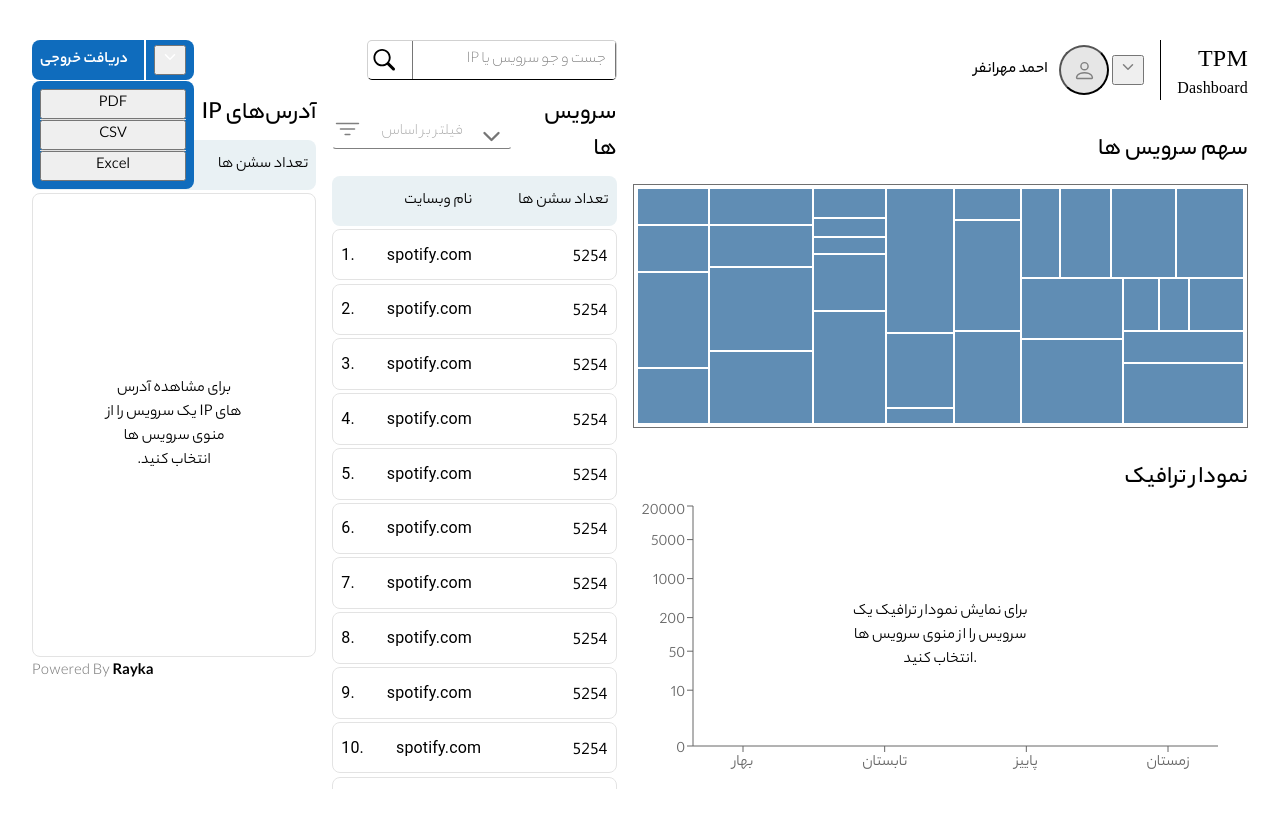
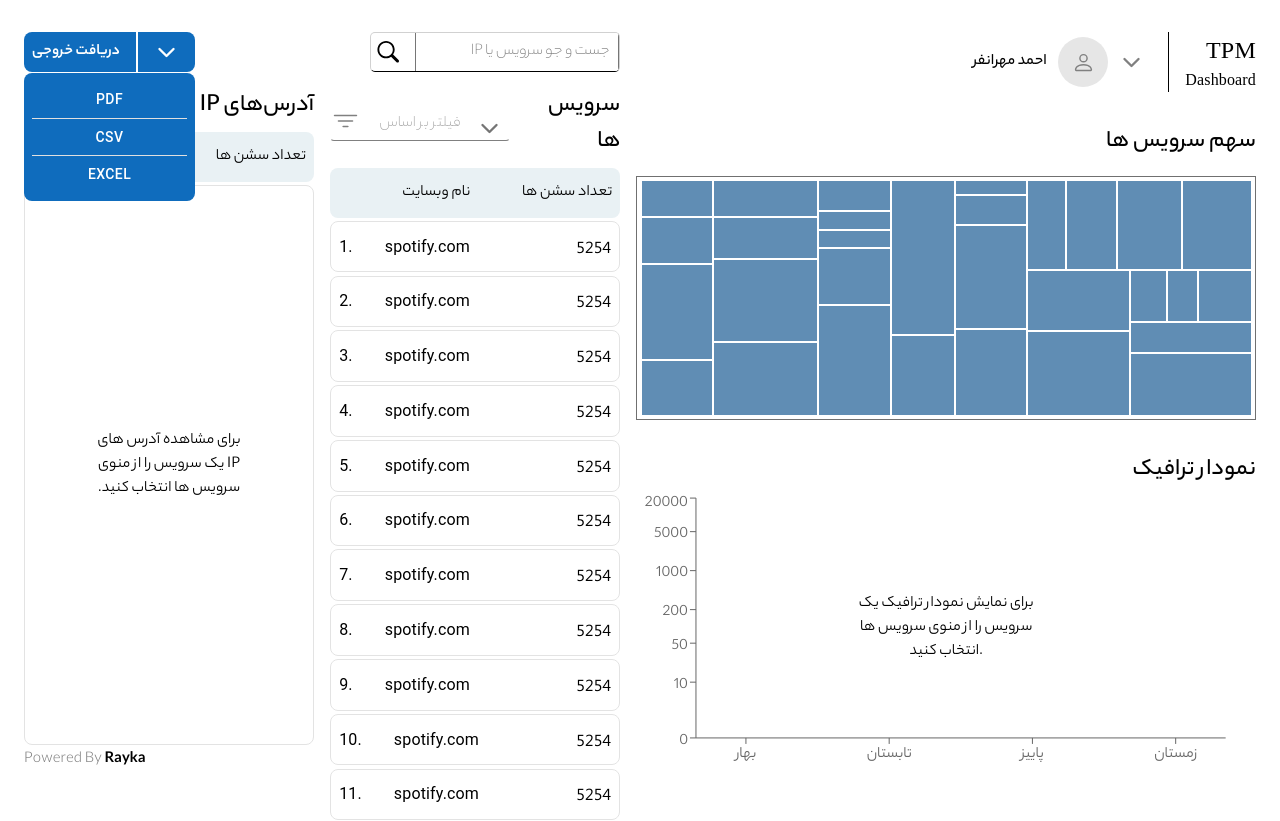
Before and after one commit to mahjs/Rayka-TPM, a React (Vite) app: page / in a window 1280 px wide. Both pictures are taken after a click on the button 170 px from the left and 60 px from the top of the page. Built offline with nearby package versions, Linux system fonts and the light colour scheme; the HTML template or start-up script is replaced by a standard one; a web font is replaced by a local one.

Commit message:
make tooltip and fix ui and scroll issues

```diff
--- a/src/layout/normalize.css
+++ b/src/layout/normalize.css
@@ -15,7 +15,7 @@ html {
 /* Remove default margin in favour of better control in authored CSS */
 body, h1, h2, h3, h4, p,
 figure, blockquote, dl, dd {
-  margin-block-end: 0;
+  margin: 0;
 }
 
 /* Remove list styles on ul, ol elements with a list role, which suggests default styling will be removed */
--- a/src/pages/Dashboard.tsx
+++ b/src/pages/Dashboard.tsx
@@ -4,6 +4,7 @@ import { IoFilterOutline } from "react-icons/io5";
 import { IoChevronDown } from "react-icons/io5";
 import {
   Box,
+  Button,
   Divider,
   MenuItem,
   Pagination,
@@ -125,7 +126,11 @@ const Dashboard: React.FC = () => {
   };
 
   // State for SquareCharts
-  const [dataForTreeChar, setDataForTreeChart] = useState(dataForSquareChart);
+  const [dataForTreeChart, setDataForTreeChart] = useState(dataForSquareChart);
+  const sumOfTreeChartValues = dataForTreeChart.reduce(
+    (sum, data) => (sum += data.value),
+    0
+  );
 
   // State for Area Chart
   const [dataForAreaChart, setDataForAreaChart] = useState(
@@ -166,7 +171,7 @@ const Dashboard: React.FC = () => {
       sx={{
         padding: "2rem 1.5rem",
         display: "flex",
-        height: "100vh",
+        height: "100dvh",
         gap: "1rem",
       }}
     >
@@ -219,11 +224,19 @@ const Dashboard: React.FC = () => {
                 gap: ".2rem",
               }}
             >
-              <button>
-                <IoChevronDown color="gray" />
-              </button>
-              <button
-                style={{
+              <Button
+                sx={{
+                  minWidth: "0",
+                }}
+              >
+                <IoChevronDown
+                  color="gray"
+                  style={{ width: "25px", height: "25px" }}
+                />
+              </Button>
+              <Button
+                sx={{
+                  minWidth: "0",
                   width: "50px",
                   height: "50px",
                   background: "#E6E6E6",
@@ -240,7 +253,7 @@ const Dashboard: React.FC = () => {
                     color: "gray",
                   }}
                 />
-              </button>
+              </Button>
               <Typography
                 fontFamily="YekanBakh-Medium"
                 sx={{
@@ -279,21 +292,25 @@ const Dashboard: React.FC = () => {
             <ResponsiveContainer width="100%">
               <Treemap
                 width={200}
-                data={dataForTreeChar}
+                data={dataForTreeChart}
                 aspectRatio={4 / 3}
                 dataKey="value"
                 content={
                   <CustomizedContent selectedIndex={selectedServiceIndex} />
                 }
-              />
+              >
+                <Tooltip
+                  content={
+                    <CustomTooltipForTreeChart
+                      sumOfData={sumOfTreeChartValues}
+                    />
+                  }
+                />
+              </Treemap>
             </ResponsiveContainer>
           </Box>
         </Box>
-        <Box
-          sx={{
-            marginTop: "auto",
-          }}
-        >
+        <Box>
           <Typography
             fontFamily="YekanBakh-Medium"
             component="h3"
@@ -323,7 +340,7 @@ const Dashboard: React.FC = () => {
                   bottom: 0,
                 }}
               >
-                <Tooltip content={<CustomTooltip />} />
+                <Tooltip content={<CustomTooltipForAreaChart />} />
                 <YAxis
                   domain={[20, 20000]}
                   ticks={[1, 10, 50, 200, 1000, 5000, 20000]}
@@ -388,6 +405,7 @@ const Dashboard: React.FC = () => {
       >
         <Box
           sx={{
+            height: "5dvh",
             display: "flex",
             justifyContent: "space-between",
           }}
@@ -408,14 +426,18 @@ const Dashboard: React.FC = () => {
               padding: ".5rem",
               gap: ".5rem",
               borderRadius: ".5rem",
+              zIndex: "5",
             }}
           >
-            <button
-              style={{ zIndex: "10" }}
+            <Button
+              style={{ zIndex: "10", minWidth: "0" }}
               onClick={() => setOpenDownLoadMenu(!openDownloadMenu)}
             >
-              <IoChevronDown color="#fff" />
-            </button>
+              <IoChevronDown
+                color="#fff"
+                style={{ width: "25px", height: "25px" }}
+              />
+            </Button>
             <Box
               sx={{
                 height: "200%",
@@ -484,26 +506,26 @@ const Dashboard: React.FC = () => {
                 },
               }}
             >
-              <button
+              <Button
                 onClick={() => setFormatToDownload("PDF")}
-                style={{ width: "100%" }}
+                sx={{ width: "100", color: "#fff" }}
               >
                 PDF
-              </button>
+              </Button>
               <Divider sx={{ background: "#fff" }} />
-              <button
+              <Button
                 onClick={() => setFormatToDownload("CSV")}
-                style={{ width: "100%" }}
+                sx={{ width: "100%", color: "#fff" }}
               >
                 CSV
-              </button>
+              </Button>
               <Divider sx={{ background: "#fff" }} />
-              <button
+              <Button
                 onClick={() => setFormatToDownload("Excel")}
-                style={{ width: "100%" }}
+                sx={{ width: "100%", color: "#fff" }}
               >
                 Excel
-              </button>
+              </Button>
             </Box>
           </Box>
         </Box>
@@ -517,7 +539,6 @@ const Dashboard: React.FC = () => {
           <Box
             sx={{
               width: "50%",
-              height: "100%",
             }}
           >
             <Stack direction="row" alignItems="center" gap="1rem">
@@ -640,7 +661,7 @@ const Dashboard: React.FC = () => {
               </Box>
               <Box
                 sx={{
-                  maxHeight: "70vh",
+                  height: "75dvh",
                   overflow: "auto",
                   display: "flex",
                   flexDirection: "column",
@@ -702,7 +723,6 @@ const Dashboard: React.FC = () => {
           <Box
             sx={{
               width: "50%",
-              height: "100%",
             }}
           >
             <Typography
@@ -751,7 +771,7 @@ const Dashboard: React.FC = () => {
               <Box
                 sx={{
                   position: "relative",
-                  minHeight: "58vh",
+                  minHeight: "70dvh",
                   border: "1px solid #E3E3E3",
                   borderRadius: ".5rem",
                   display: "flex",
@@ -871,17 +891,22 @@ const CustomizedContent = (props: any) => {
           strokeWidth: 2 / (depth + 1e-10),
           strokeOpacity: 1 / (depth + 1e-10),
         }}
-      />
+      >
+        <title style={{ color: "white" }}>Tooltip text goes here</title>
+      </rect>
     </g>
   );
 };
 
-interface CustomTooltipProps {
+interface CustomTooltipForAreaChartProps {
   active?: boolean;
   payload?: any;
 }
 
-export const CustomTooltip: FC<CustomTooltipProps> = ({ active, payload }) => {
+export const CustomTooltipForAreaChart: FC<CustomTooltipForAreaChartProps> = ({
+  active,
+  payload,
+}) => {
   if (active && payload && payload.length) {
     return (
       <div
@@ -912,5 +937,50 @@ export const CustomTooltip: FC<CustomTooltipProps> = ({ active, payload }) => {
 
   return null;
 };
+interface CustomTooltipForTreeChartProps {
+  active?: boolean;
+  payload?: any;
+  sumOfData?: number;
+}
+
+export const CustomTooltipForTreeChart: FC<CustomTooltipForTreeChartProps> = ({
+  active,
+  payload,
+  sumOfData = 1,
+}) => {
+  if (active && payload && payload.length) {
+    return (
+      <div
+        style={{
+          zIndex: "20",
+          background: "#fff",
+          color: "#333",
+          boxShadow: "0 0 14px  rgb(0 0 0 / 40%)",
+          padding: "1px",
+          textAlign: "left",
+          borderRadius: "1rem",
+        }}
+      >
+        <div
+          style={{
+            margin: "13px 19px",
+            display: "flex",
+            flexDirection: "column",
+            alignItems: "flex-start",
+            fontFamily: "YekanBakh-Regular",
+          }}
+        >
+          <p>نام: {payload[0].payload.name}</p>
+          <p>مقدار: {payload[0].payload.value}</p>
+          <p>
+            سهم: %{((payload[0].payload.value / sumOfData) * 100).toFixed(2)}
+          </p>
+        </div>
+      </div>
+    );
+  }
+
+  return null;
+};
 
 export default Dashboard;
```
Also changed, not shown: src/App.tsx (+5 -6 lines).
